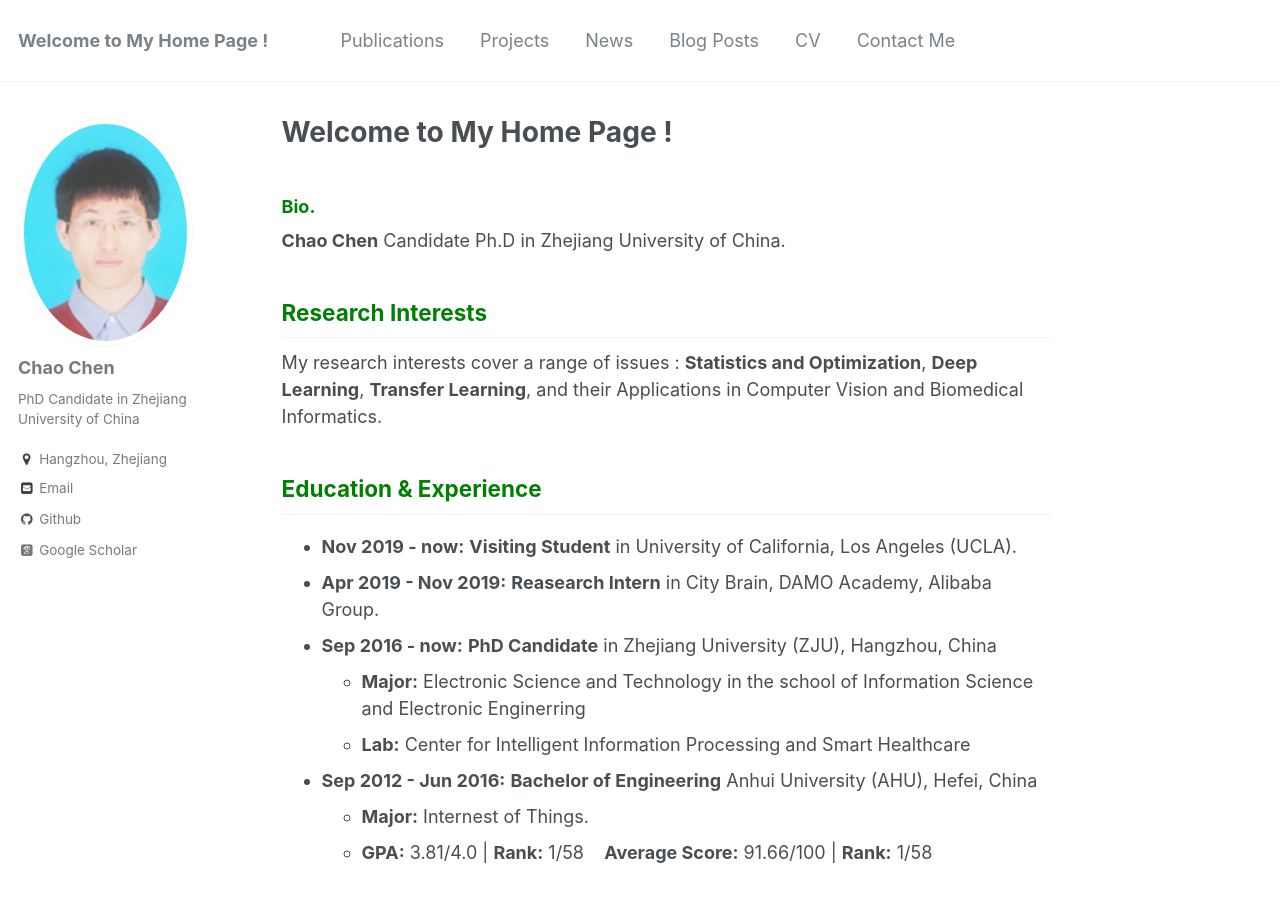
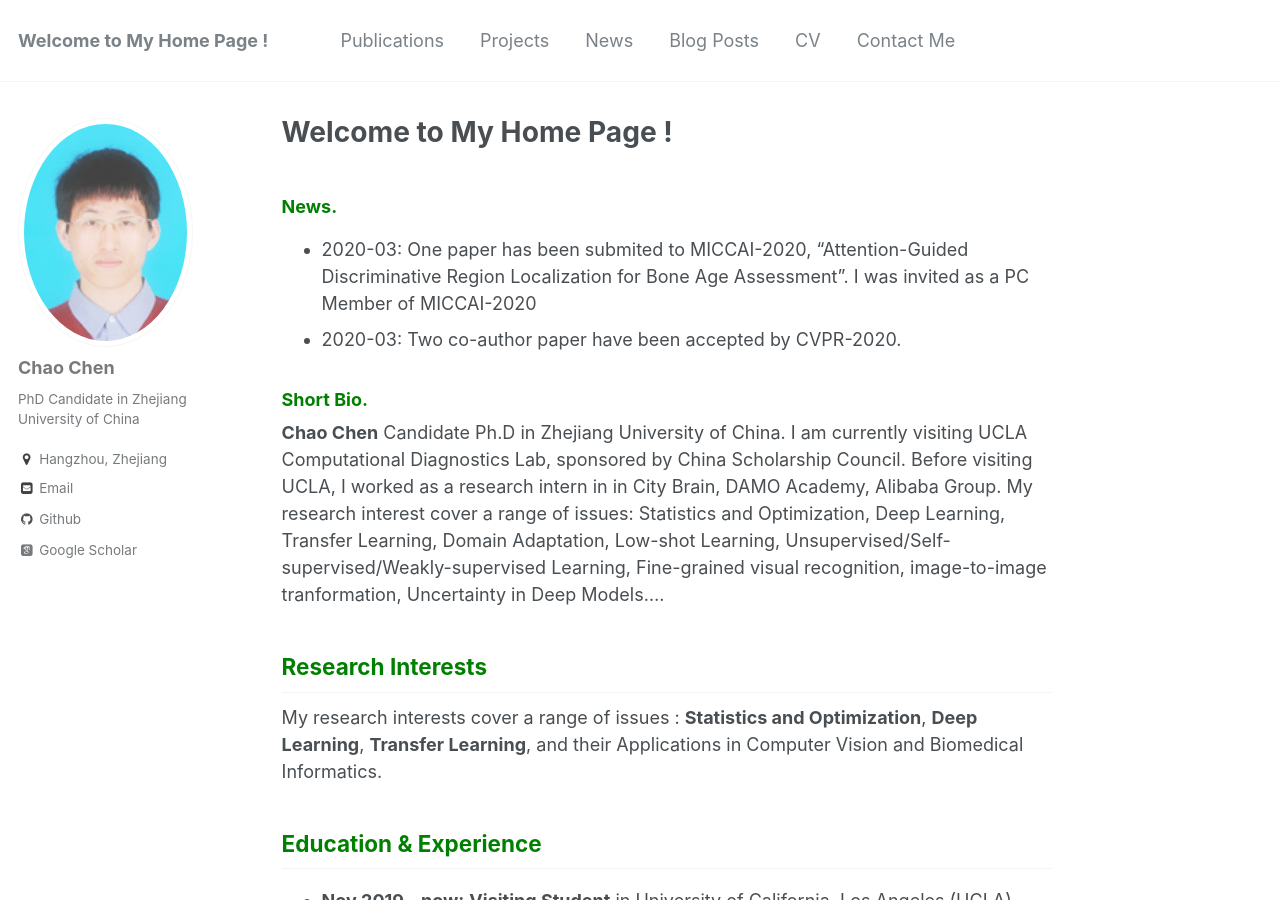
Before and after one commit to chenchao666/chenchao666.github.io, a Jekyll site: the page built from _pages/about.md, in a window 1280 px wide and 900 px high. Built offline with Jekyll 4.4.1, drawn with Linux system fonts in a browser that asks for light colours; some web fonts are replaced.

Commit message:
Update about.md

```diff
--- a/_pages/about.md
+++ b/_pages/about.md
@@ -8,8 +8,13 @@ redirect_from:
   - /about.html
 ---
 
-### <span style="color: green"> Bio. </span>
-**Chao Chen** Candidate Ph.D in Zhejiang University of China.
+### <span style="color: green"> News. </span>
+* 2020-03: One paper has been submited to MICCAI-2020, "Attention-Guided Discriminative Region Localization for Bone Age Assessment". I was invited as a PC Member of MICCAI-2020
+* 2020-03: Two co-author paper have been accepted by CVPR-2020.
+
+
+### <span style="color: green"> Short Bio. </span>
+**Chao Chen** Candidate Ph.D in Zhejiang University of China. I am currently visiting UCLA Computational Diagnostics Lab, sponsored by China Scholarship Council. Before visiting UCLA, I worked as a research intern in in City Brain, DAMO Academy, Alibaba Group. My research interest cover a range of issues:  Statistics and Optimization, Deep Learning, Transfer Learning, Domain Adaptation, Low-shot Learning, Unsupervised/Self-supervised/Weakly-supervised Learning, Fine-grained visual recognition, image-to-image tranformation, Uncertainty in Deep Models....
 
 ## <span style="color: green"> Research Interests </span>
 My research interests cover a range of issues : **Statistics and Optimization**, **Deep Learning**, **Transfer Learning**, and their Applications in Computer Vision and Biomedical Informatics.
```
